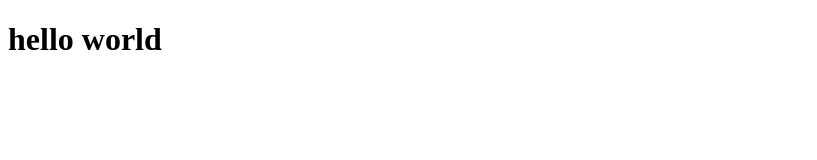
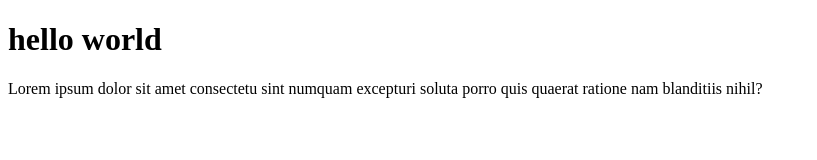
Before and after one commit to shivambadkur18/demo, a plain HTML site: page index.html in a window 1280 px wide. Shown: the whole page, without its empty margins (0-817 px from the left). Drawn offline with Linux system fonts and the light colour scheme.

Commit message:
updating index fie

```diff
--- a/index.html
+++ b/index.html
@@ -9,6 +9,8 @@
 <body>
 
     <h1>hello world </h1>
+    <p>Lorem ipsum dolor sit amet consectetu sint numquam excepturi soluta porro quis quaerat ratione nam blanditiis nihil?
+    </p>
 
 </body>
 </html>
```
